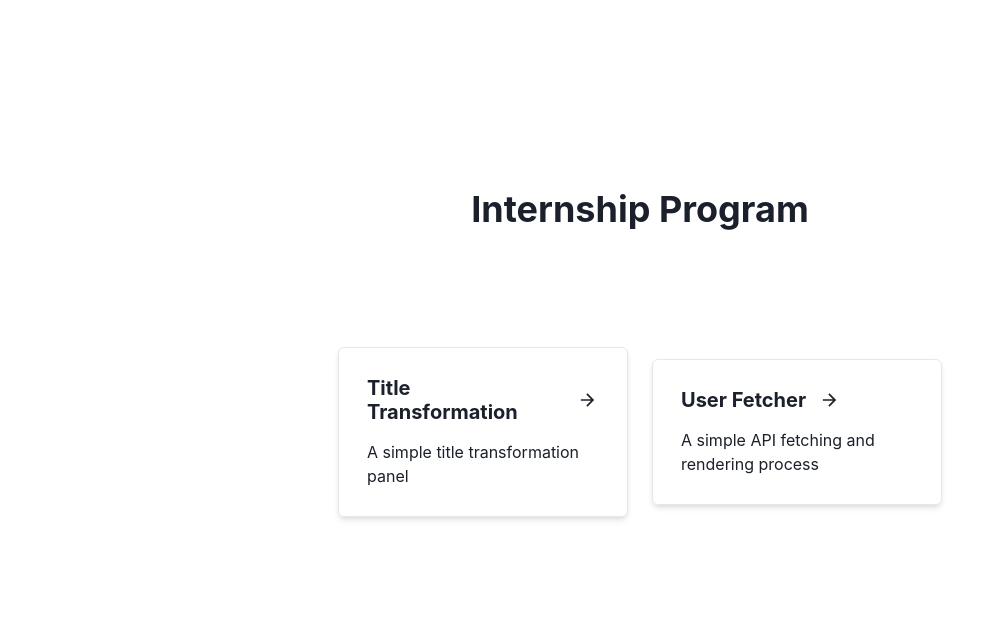
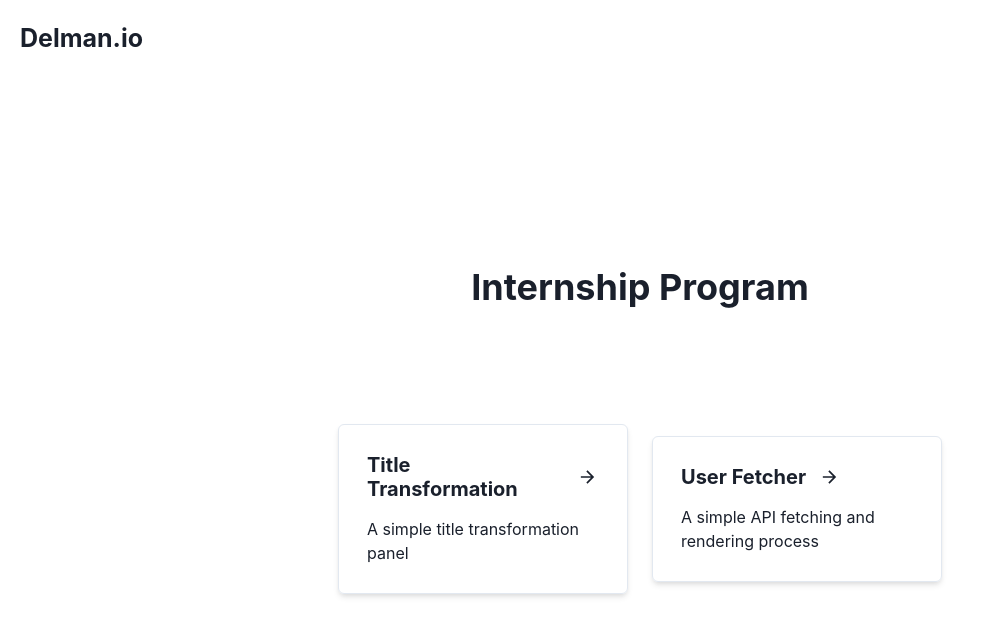
Before and after one commit to giwangdk/Delman-Internship-Giwang-Dwi-Kintan, a Next.js app: page / in a window 1280 px wide. Shown: the top 636 px of the page, without its empty margins (0-984 px from the left). Built offline with nearby package versions, Linux system fonts and the light colour scheme.

Commit message:
feat(layout): layouting navbar for layout

```diff
--- a/components/CardUser/index.jsx
+++ b/components/CardUser/index.jsx
@@ -26,7 +26,7 @@ function CardUser({ user }) {
       </Flex>
 
       <Flex
-        justifyContent="space-between"
+        justifyContent="space-around"
         alignItems="center"
         mt="7"
       >
@@ -36,7 +36,7 @@ function CardUser({ user }) {
         </Box>
         <Box>
           <Text textAlign="center" fontWeight="600">{registered.age}</Text>
-          <Text color="gray.500">Nationality</Text>
+          <Text color="gray.500">Age</Text>
         </Box>
       </Flex>
 
--- /dev/null
+++ b/components/Layout.jsx
@@ -0,0 +1,12 @@
+import Navbar from './Navbar'
+
+function Layout({ children }) {
+  return (
+    <>
+      <Navbar />
+      {children}
+    </>
+  )
+}
+
+export default Layout
--- /dev/null
+++ b/components/Navbar/index.jsx
@@ -0,0 +1,12 @@
+import { Box, Text } from '@chakra-ui/react'
+import Link from 'next/link'
+
+function Navbar() {
+  return (
+    <Box p={5}>
+      <Link href="/"><Text fontSize={25} fontWeight="bold">Delman.io</Text></Link>
+    </Box>
+  )
+}
+
+export default Navbar
--- a/pages/_app.js
+++ b/pages/_app.js
@@ -1,10 +1,13 @@
 import { ChakraProvider } from '@chakra-ui/react';
+import Layout from '../components/Layout';
 import '../styles/globals.css';
 
 function MyApp({ Component, pageProps }) {
   return (
     <ChakraProvider>
-      <Component {...pageProps} />
+      <Layout>
+        <Component {...pageProps} />
+      </Layout>
     </ChakraProvider>
   );
 }
```
